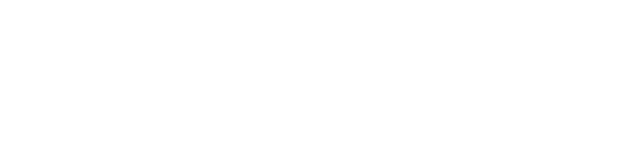
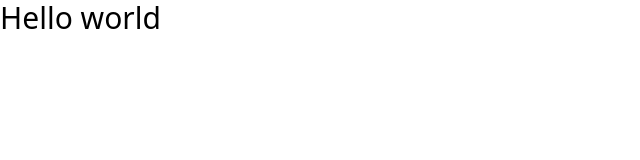
Before and after one commit to RickyDwiKurniawan/belajar-tailwind, a website: page index.html in a window 1280 px wide. Shown: the whole page, without its empty margins (0-640 px from the left). Drawn offline with Linux system fonts and the light colour scheme.

Commit message:
Done initial config for this project

```diff
--- a/index.html
+++ b/index.html
@@ -5,8 +5,9 @@
     <meta http-equiv="X-UA-Compatible" content="IE=edge">
     <meta name="viewport" content="width=device-width, initial-scale=1.0">
     <title>Belajar TaiwindCSS</title>
+    <link rel="stylesheet" href="./src/css/style.css">
 </head>
 <body>
-
+    <h1 class="text-3xl">Hello world</h1>
 </body>
 </html>
--- a/package.json
+++ b/package.json
@@ -4,7 +4,8 @@
   "description": "",
   "main": "index.js",
   "scripts": {
-    "test": "echo \"Error: no test specified\" && exit 1"
+    "test": "echo \"Error: no test specified\" && exit 1",
+    "start": "npx tailwindcss -i ./src/css/input.css -o ./src/css/style.css --watch "
   },
   "keywords": [],
   "author": "",
--- /dev/null
+++ b/src/css/input.css
@@ -0,0 +1,3 @@
+@tailwind base;
+@tailwind components;
+@tailwind utilities;
--- a/tailwind.config.js
+++ b/tailwind.config.js
@@ -1,6 +1,6 @@
 /** @type {import('tailwindcss').Config} */
 module.exports = {
-  content: [],
+  content: ["index.html"],
   theme: {
     extend: {},
   },
```
Also changed, not shown: src/css/style.css (added).
